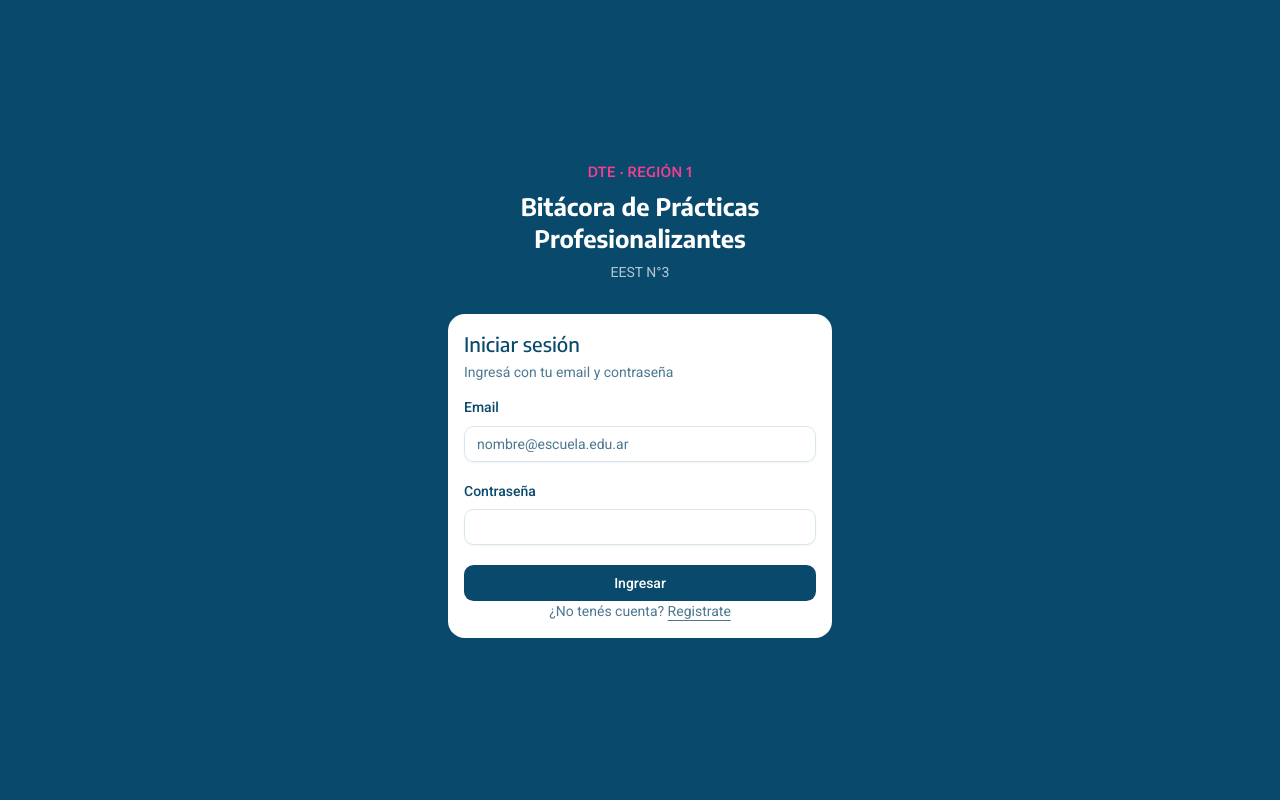
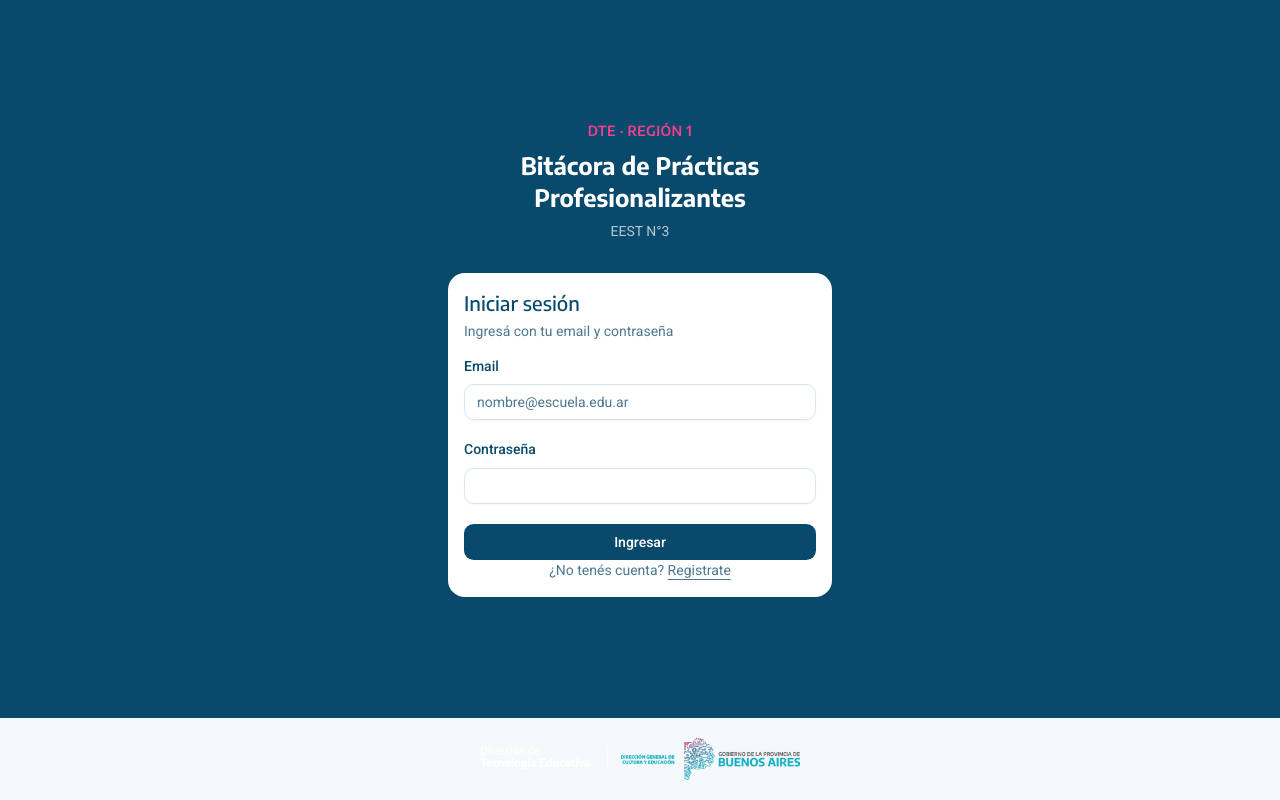
Before and after one commit to silvioridolfi/bitacora-pp, a Next.js app: page /auth/login in a window 1280 px wide. Built offline with nearby package versions, Linux system fonts and the light colour scheme.

Commit message:
feat: revamp login page layout and add logo footer

```diff
--- a/app/auth/login/page.tsx
+++ b/app/auth/login/page.tsx
@@ -1,6 +1,7 @@
 'use client'
 
 import { useState } from 'react'
+import Image from 'next/image'
 import Link from 'next/link'
 import { useRouter } from 'next/navigation'
 import { createClient } from '@/lib/supabase/client'
@@ -60,7 +61,8 @@ export default function LoginPage() {
   }
 
   return (
-    <div className="flex min-h-svh w-full items-center justify-center bg-primary p-6 md:p-10">
+    <div className="flex min-h-svh w-full flex-col bg-primary">
+      <div className="flex flex-1 items-center justify-center p-6 md:p-10">
         <div className="w-full max-w-sm">
           <div className="mb-8 flex flex-col items-center gap-2 text-center">
             <span className="font-heading text-sm font-semibold tracking-wide text-accent uppercase">
@@ -121,5 +123,16 @@ export default function LoginPage() {
           </Card>
         </div>
       </div>
+      <footer className="flex w-full items-center justify-center bg-background px-6 py-5">
+        <Image
+          src="/images/dgcye-pba-horizontal.png"
+          alt="Dirección General de Cultura y Educación — Gobierno de la Provincia de Buenos Aires"
+          width={1080}
+          height={142}
+          className="h-auto w-full max-w-[280px] sm:max-w-xs"
+          priority
+        />
+      </footer>
+    </div>
   )
 }
```
Also changed, not shown: public/images/dgcye-pba-horizontal.png (added). Lines whose indentation alone changed are shown as unchanged.
